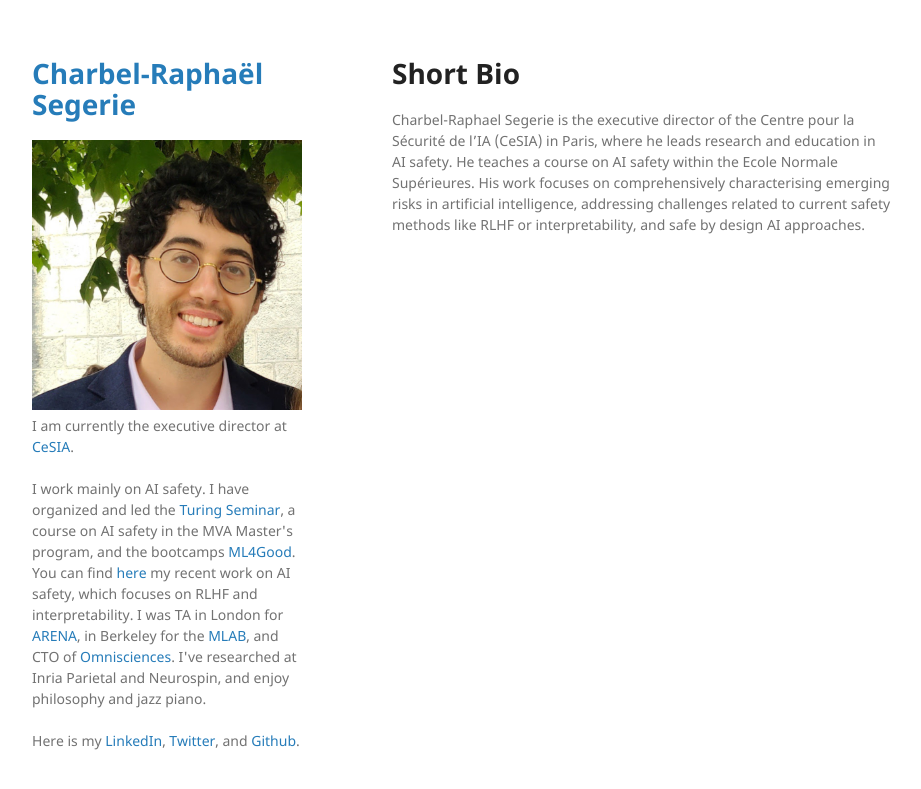
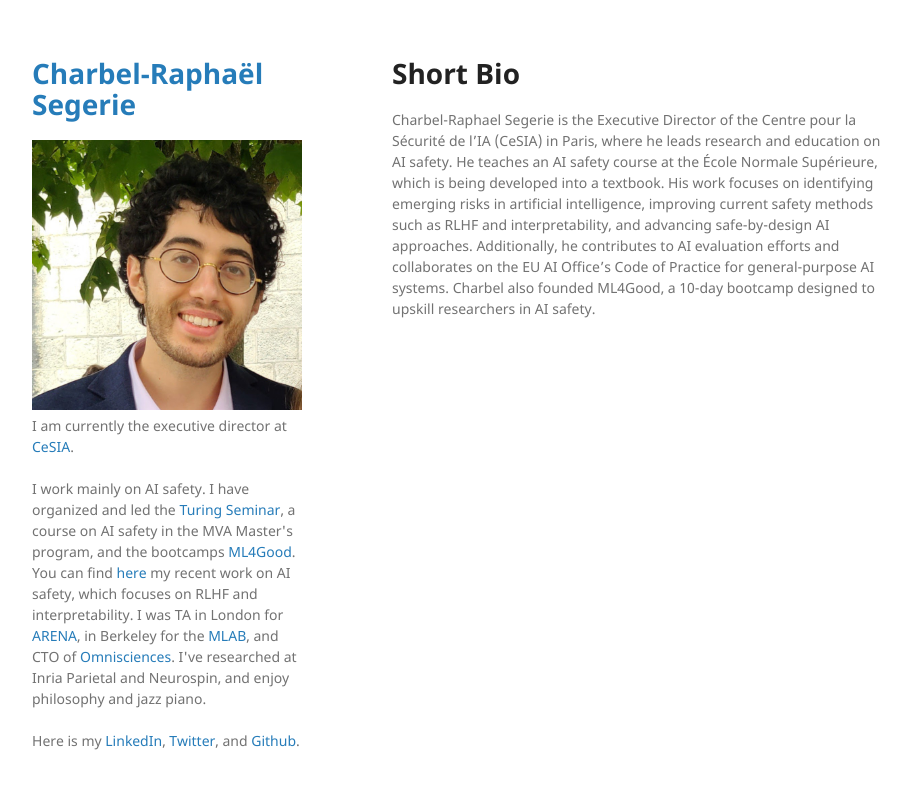
Before and after one commit to crsegerie/crsegerie.github.io, a Jekyll site: the page built from bio.md, in a window 1280 px wide. Shown: the top 789 px of the page, without its empty margins (178-1099 px from the left). Built offline with Jekyll 4.4.1, drawn with Linux system fonts in a browser that asks for light colours; our own code applies the rules of GitHub Pages for plain Markdown files.

Commit message:
update bio

```diff
--- a/bio.md
+++ b/bio.md
@@ -1,3 +1,3 @@
 # Short Bio
 
-Charbel-Raphael Segerie is the executive director of the Centre pour la Sécurité de l'IA (CeSIA) in Paris, where he leads research and education in AI safety. He teaches a course on AI safety within the Ecole Normale Supérieures. His work focuses on comprehensively characterising emerging risks in artificial intelligence, addressing challenges related to current safety methods like RLHF or interpretability, and safe by design AI approaches.
+Charbel-Raphael Segerie is the Executive Director of the Centre pour la Sécurité de l’IA (CeSIA) in Paris, where he leads research and education on AI safety. He teaches an AI safety course at the École Normale Supérieure, which is being developed into a textbook. His work focuses on identifying emerging risks in artificial intelligence, improving current safety methods such as RLHF and interpretability, and advancing safe-by-design AI approaches. Additionally, he contributes to AI evaluation efforts and collaborates on the EU AI Office's Code of Practice for general-purpose AI systems. Charbel also founded ML4Good, a 10-day bootcamp designed to upskill researchers in AI safety.
```
